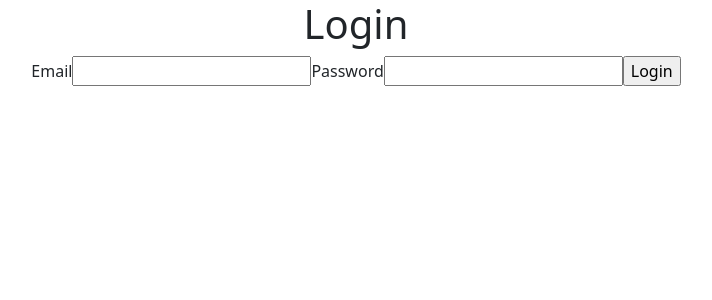
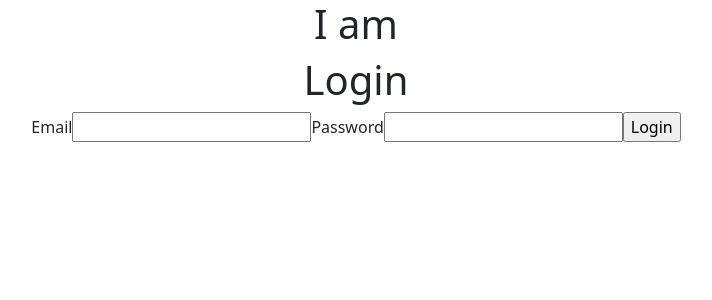
Before and after one commit to Samicap/AniMail, a React (Create React App) app in the folder my-app/client/: page / in a window 1280 px wide. Shown: the top 300 px of the page, without its empty margins (284-996 px from the left). Built offline with nearby package versions, Linux system fonts and the light colour scheme.

Commit message:
working on making the layout in Placeholder.js

```diff
--- a/my-app/client/src/App.js
+++ b/my-app/client/src/App.js
@@ -1,6 +1,6 @@
-import "./App.css";
 import React from "react";
 import "bootstrap/dist/css/bootstrap.min.css";
+import "./App.css";
 
 import Message from "./components/Message";
 import NavBar from "./components/NavBar";
@@ -11,6 +11,7 @@ import { BrowserRouter as Router, Switch, Route } from "react-router-dom";
 import LoginForm from "./components/LoginForm";
 import Placeholder from "./components/Placeholder";
 import Netflix from "./components/Netflix";
+import Child from "./components/Child";
 
 function App() {
   const [state, setState] = useState({
@@ -42,7 +43,10 @@ function App() {
           <Route
             exact
             path="/"
-            render={() => <LoginForm getUser={getUser} />}
+            render={() => <>
+            <Child></Child>
+            <LoginForm getUser={getUser} />
+            </>}
           />
 
           <Route
--- a/my-app/client/src/components/Child.js
+++ b/my-app/client/src/components/Child.js
@@ -1,4 +1,4 @@
-export default function Child(props) {
+export default function Child({childId}) {
 
-  return <h1>I am Child</h1>
+  return <h1>I am {childId}</h1>
 }
--- a/my-app/client/src/components/Placeholder.js
+++ b/my-app/client/src/components/Placeholder.js
@@ -1,3 +1,5 @@
+import React from "react";
+
 export default function Placeholder({ childId }) {
   console.log(childId);
 
@@ -6,5 +8,6 @@ export default function Placeholder({ childId }) {
       <h1>Placeholder</h1>
       <p>childId: {childId}</p>
     </div>
+
   );
 }
--- /dev/null
+++ b/my-app/client/src/components/layout.js
@@ -0,0 +1,4 @@
+export default function Layout({}) {
+
+  return <h1>I am {}</h1>
+}
```
